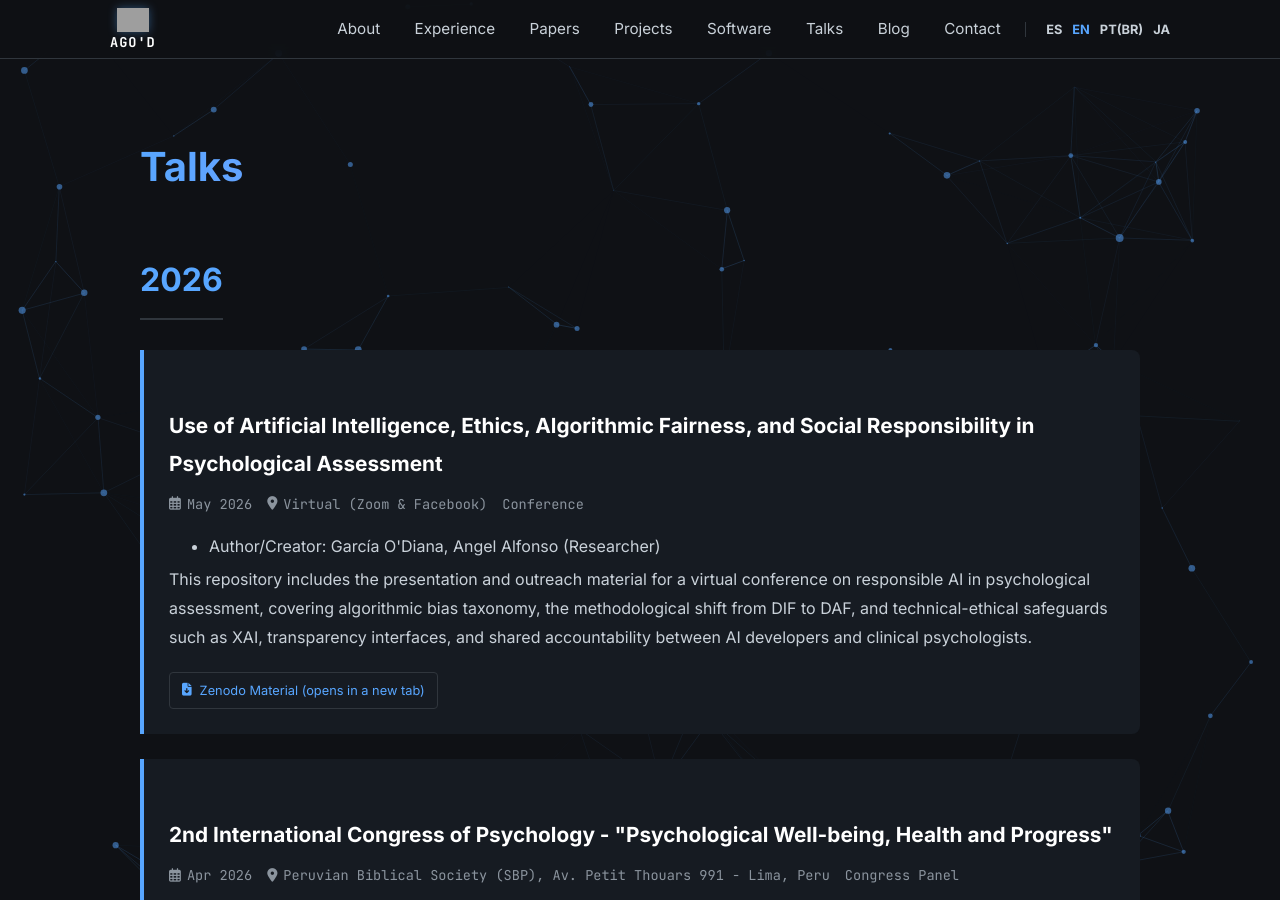
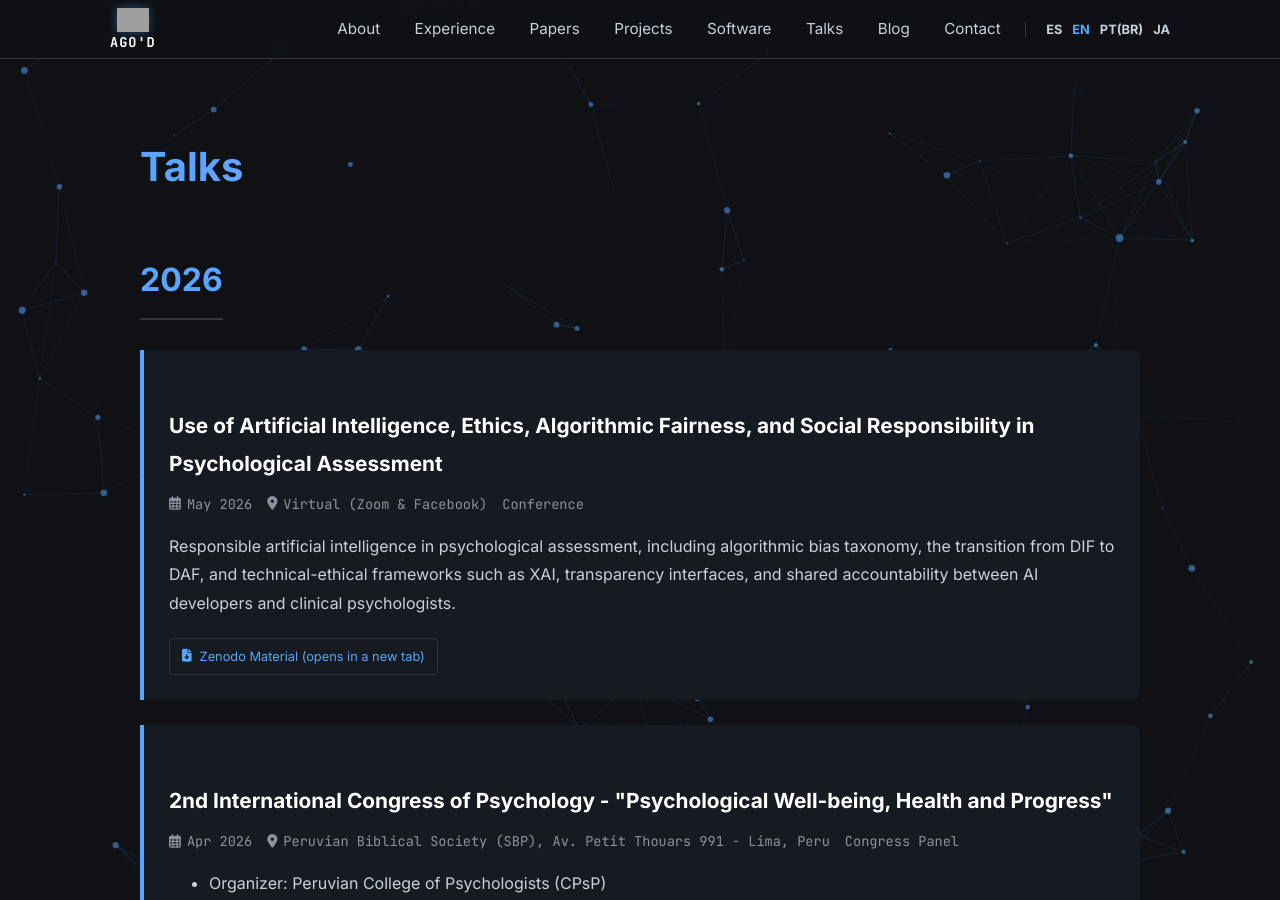
Before and after one commit to AngelGarciaODiana/AngelGarciaODiana.github.io, a Jekyll site: the page built from talks.md, in a window 1280 px wide and 900 px high. Built offline with Jekyll 4.4.1, drawn with Linux system fonts in a browser that asks for light colours; grey boxes are pictures that could not be loaded.

Commit message:
Update localized AI talk description
Co-authored-by: AngelGarciaODiana <79344751+AngelGarciaODiana@users.noreply.github.com>

```diff
--- a/assets/js/translations.js
+++ b/assets/js/translations.js
@@ -94,8 +94,7 @@ const translations = {
         "talk_may26_ai_meta_date": "May 2026",
         "talk_may26_ai_meta_location": "Virtual (Zoom y Facebook)",
         "talk_may26_ai_type": "Conferencia",
-        "talk_may26_ai_author": "Autor/Creador: García O'Diana, Angel Alfonso (Investigador)",
-        "talk_may26_ai_desc": "Este depósito contiene la presentación y el material de difusión de la conferencia virtual sobre inteligencia artificial responsable en evaluación psicológica, incluyendo taxonomía del sesgo algorítmico, transición de DIF a DAF y marcos técnicos-éticos como XAI, interfaces de transparencia y responsabilidad compartida entre desarrolladores de IA y psicólogos clínicos.",
+        "talk_may26_ai_desc": "Inteligencia artificial responsable en la evaluación psicológica, incluyendo taxonomía del sesgo algorítmico, transición de DIF a DAF y marcos técnicos-éticos como XAI, interfaces de transparencia y responsabilidad compartida entre desarrolladores de IA y psicólogos clínicos.",
         "talk_may26_ai_material": "Material Zenodo (abre en una nueva pestaña)",
         "talk_nov25_title": "XIII Congreso Internacional de Psicoterapia y VI Congreso Internacional de Investigación en Psicología",
         "talk_nov25_d1": "27/11: Aspectos éticos y metodológicos del estudio piloto en ciencias sociales.",
@@ -259,8 +258,7 @@ const translations = {
         "talk_may26_ai_meta_date": "May 2026",
         "talk_may26_ai_meta_location": "Virtual (Zoom & Facebook)",
         "talk_may26_ai_type": "Conference",
-        "talk_may26_ai_author": "Author/Creator: García O'Diana, Angel Alfonso (Researcher)",
-        "talk_may26_ai_desc": "This repository includes the presentation and outreach material for a virtual conference on responsible AI in psychological assessment, covering algorithmic bias taxonomy, the methodological shift from DIF to DAF, and technical-ethical safeguards such as XAI, transparency interfaces, and shared accountability between AI developers and clinical psychologists.",
+        "talk_may26_ai_desc": "Responsible artificial intelligence in psychological assessment, including algorithmic bias taxonomy, the transition from DIF to DAF, and technical-ethical frameworks such as XAI, transparency interfaces, and shared accountability between AI developers and clinical psychologists.",
         "talk_may26_ai_material": "Zenodo Material (opens in a new tab)",
         "talk_nov25_title": "13th International Congress of Psychotherapy and 6th International Congress of Psychology Research",
         "talk_nov25_d1": "27/11: Ethical and methodological aspects of pilot studies in social science.",
@@ -420,8 +418,7 @@ const translations = {
         "talk_may26_ai_meta_date": "Mai 2026",
         "talk_may26_ai_meta_location": "Virtual (Zoom e Facebook)",
         "talk_may26_ai_type": "Conferência",
-        "talk_may26_ai_author": "Autor/Criador: García O'Diana, Angel Alfonso (Pesquisador)",
-        "talk_may26_ai_desc": "Este repositório inclui a apresentação e o material de divulgação de uma conferência virtual sobre IA responsável na avaliação psicológica, abordando a taxonomia do viés algorítmico, a transição metodológica de DIF para DAF e salvaguardas técnico-éticas como XAI, interfaces de transparência e responsabilidade compartilhada entre desenvolvedores de IA e psicólogos clínicos.",
+        "talk_may26_ai_desc": "Inteligência artificial responsável na avaliação psicológica, incluindo taxonomia do viés algorítmico, transição de DIF para DAF e marcos técnico-éticos como XAI, interfaces de transparência e responsabilidade compartilhada entre desenvolvedores de IA e psicólogos clínicos.",
         "talk_may26_ai_material": "Material Zenodo (abre em uma nova aba)",
         "talk_nov25_title": "XIII Congresso Internacional de Psicoterapia e VI Congresso Internacional de Investigação em Psicologia",
         "talk_nov25_d1": "27/11: Aspectos éticos e metodológicos do estudo piloto em ciências sociais.",
@@ -582,8 +579,7 @@ const translations = {
         "talk_may26_ai_meta_date": "2026年5月",
         "talk_may26_ai_meta_location": "オンライン（Zoom・Facebook）",
         "talk_may26_ai_type": "講演",
-        "talk_may26_ai_author": "著者/作成者: García O'Diana, Angel Alfonso（研究者）",
-        "talk_may26_ai_desc": "本リポジトリには、心理評価における責任あるAIに関するオンライン講演の発表資料と広報資料が含まれています。内容は、アルゴリズムバイアスの分類、DIFからDAFへの方法論的移行、そしてXAI・透明性インターフェース・AI開発者と臨床心理士の共同責任といった技術的/倫理的な保護策を扱います。",
+        "talk_may26_ai_desc": "心理評価における責任ある人工知能。内容には、アルゴリズムバイアスの分類、DIFからDAFへの移行、そしてXAI、透明性インターフェース、AI開発者と臨床心理士の共同責任といった技術的・倫理的枠組みが含まれます。",
         "talk_may26_ai_material": "Zenodo資料（新しいタブで開きます）",
         "talk_nov25_title": "第13回国際心理療法会議および第6回国際心理学研究会議",
         "talk_nov25_d1": "11/27: 社会科学研究におけるパイロットスタディの倫理的および方法論的側面。",
--- a/talks.md
+++ b/talks.md
@@ -14,11 +14,8 @@ layout: default
                 <span><i class="fas fa-map-marker-alt"></i> <span data-i18n="talk_may26_ai_meta_location">Virtual (Zoom & Facebook)</span></span>
                 <span data-i18n="talk_may26_ai_type">Conference</span>
             </div>
-            <ul class="talk-details-list">
-                <li data-i18n="talk_may26_ai_author">Author/Creator: García O'Diana, Angel Alfonso (Researcher)</li>
-            </ul>
             <p data-i18n="talk_may26_ai_desc">
-                This repository contains the presentation and outreach material for the virtual conference on responsible AI in psychological assessment, covering bias taxonomy, the shift from DIF to DAF, and technical-ethical safeguards such as XAI, transparency interfaces, and shared accountability between AI developers and clinical psychologists.
+                Responsible artificial intelligence in psychological assessment, including algorithmic bias taxonomy, the transition from DIF to DAF, and technical-ethical frameworks such as XAI, transparency interfaces, and shared accountability between AI developers and clinical psychologists.
             </p>
             <div class="talk-links">
                 <a href="https://doi.org/10.5281/zenodo.22913926" target="_blank" rel="noopener noreferrer" class="talk-btn btn-zenodo">
```
